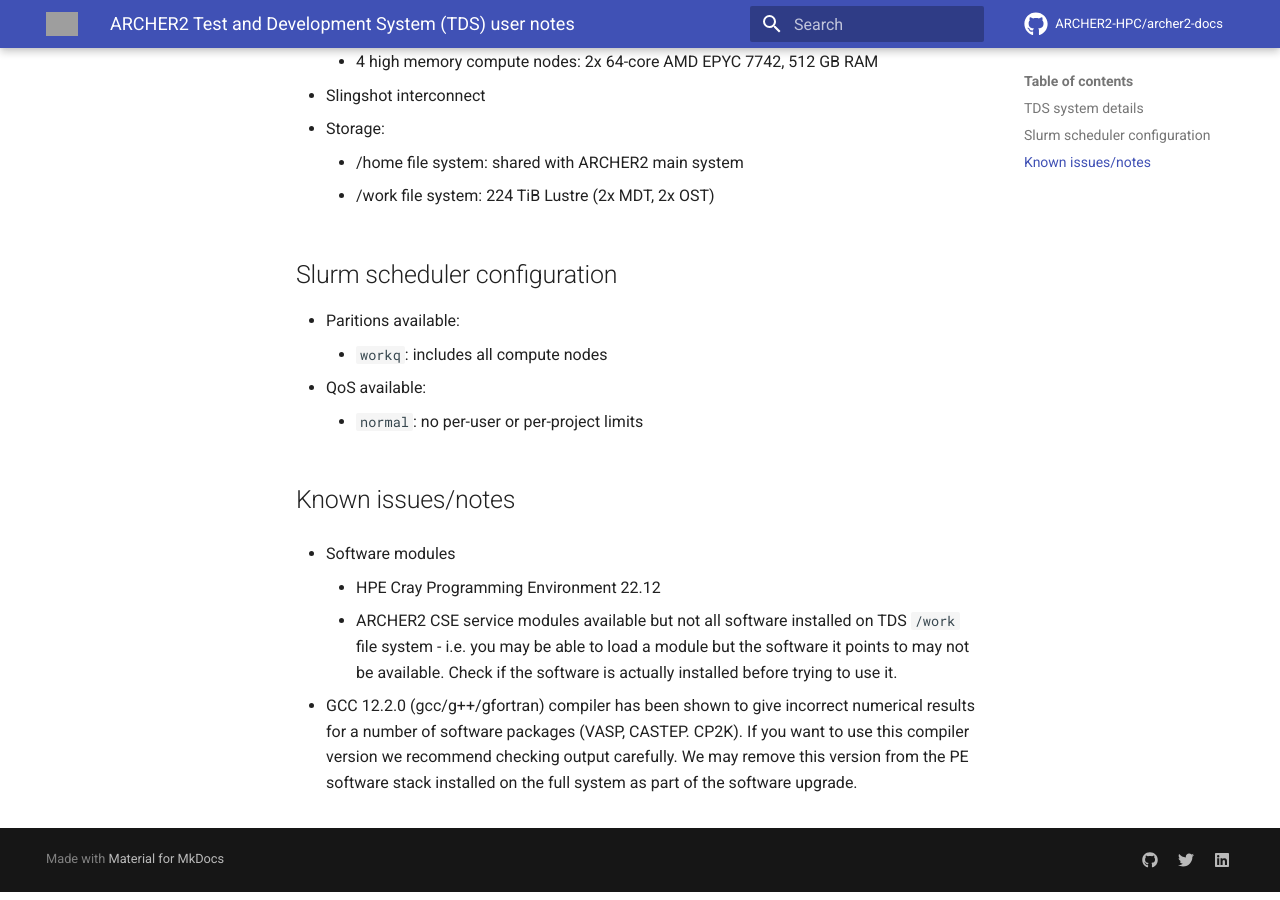
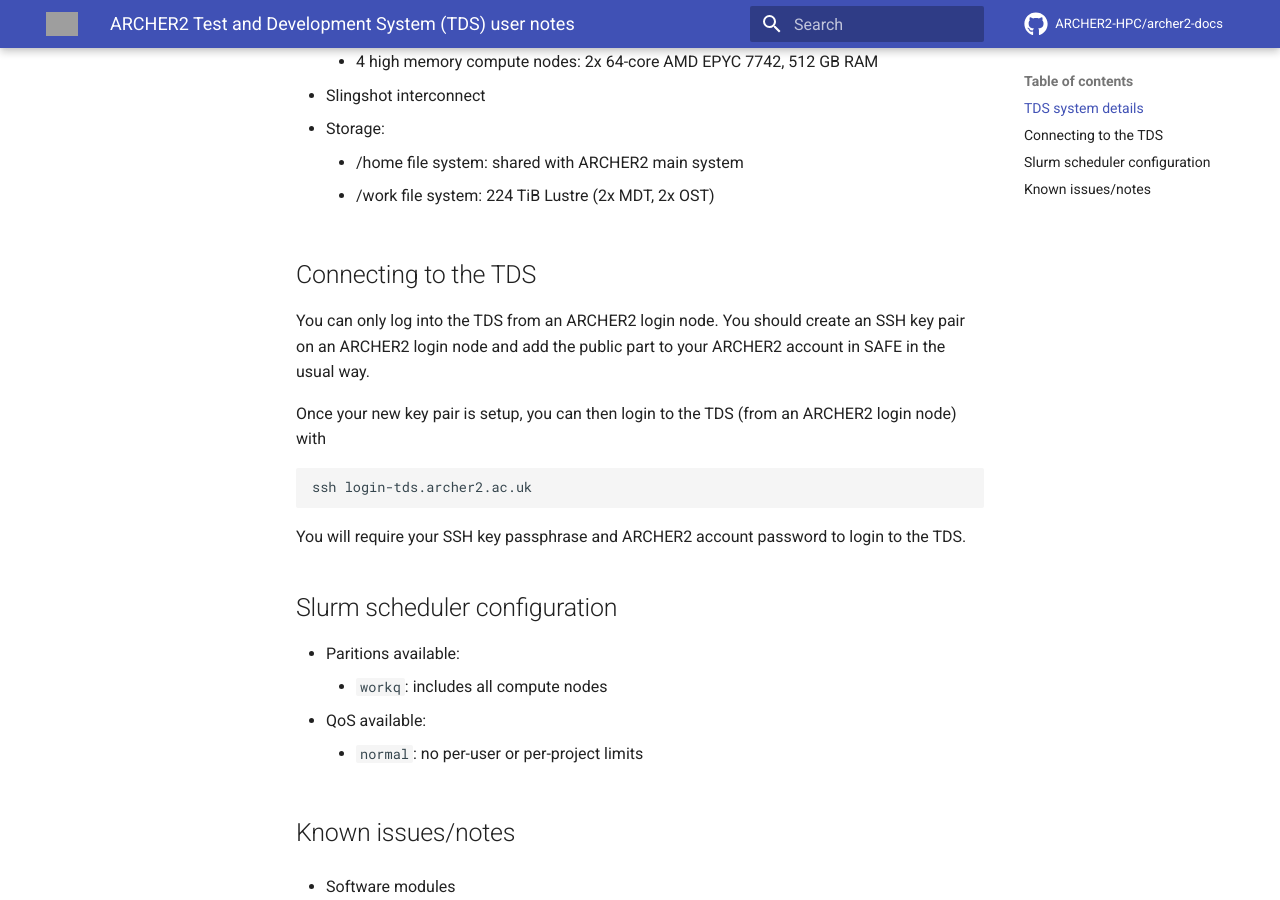
Before and after one commit to ARCHER2-HPC/archer2-docs, an MkDocs documentation site: the page built from docs/user-guide/tds.md, in a window 1280 px wide and 900 px high, scrolled down 613 px. Built offline with MkDocs 1.6.1 and Material for MkDocs 9.7.7, drawn with Linux system fonts in a browser that asks for light colours; comment, search, counter and statistics services are not loaded; grey boxes are pictures that could not be loaded.

Commit message:
Adds TDS login details

````diff
--- a/docs/user-guide/tds.md
+++ b/docs/user-guide/tds.md
@@ -22,6 +22,22 @@
     + /home file system: shared with ARCHER2 main system
     + /work file system: 224 TiB Lustre (2x MDT, 2x OST)
 
+## Connecting to the TDS
+
+You can only log into the TDS from an ARCHER2 login node. You should create an
+SSH key pair on an ARCHER2 login node and add the public part to your ARCHER2 account
+in SAFE in the usual way.
+
+Once your new key pair is setup, you can then login to the TDS (from an ARCHER2 login
+node) with
+
+```
+ssh login-tds.archer2.ac.uk
+```
+
+You will require your SSH key passphrase and ARCHER2 account password to login to the
+TDS.
+
 ## Slurm scheduler configuration
 
  - Paritions available:
````
